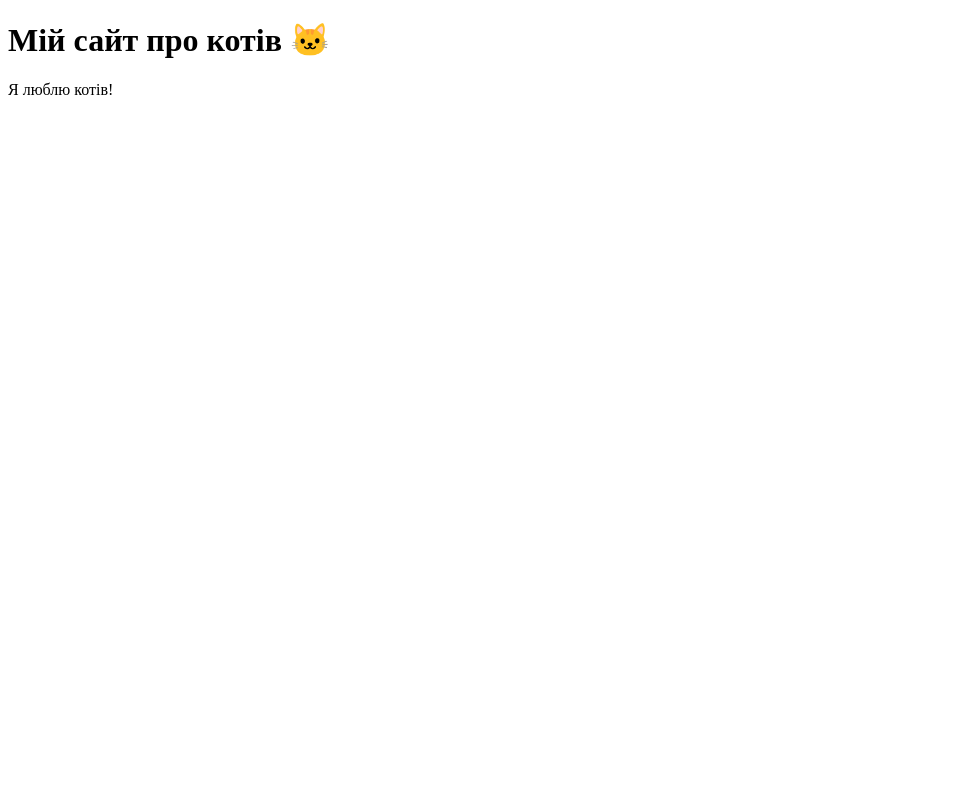
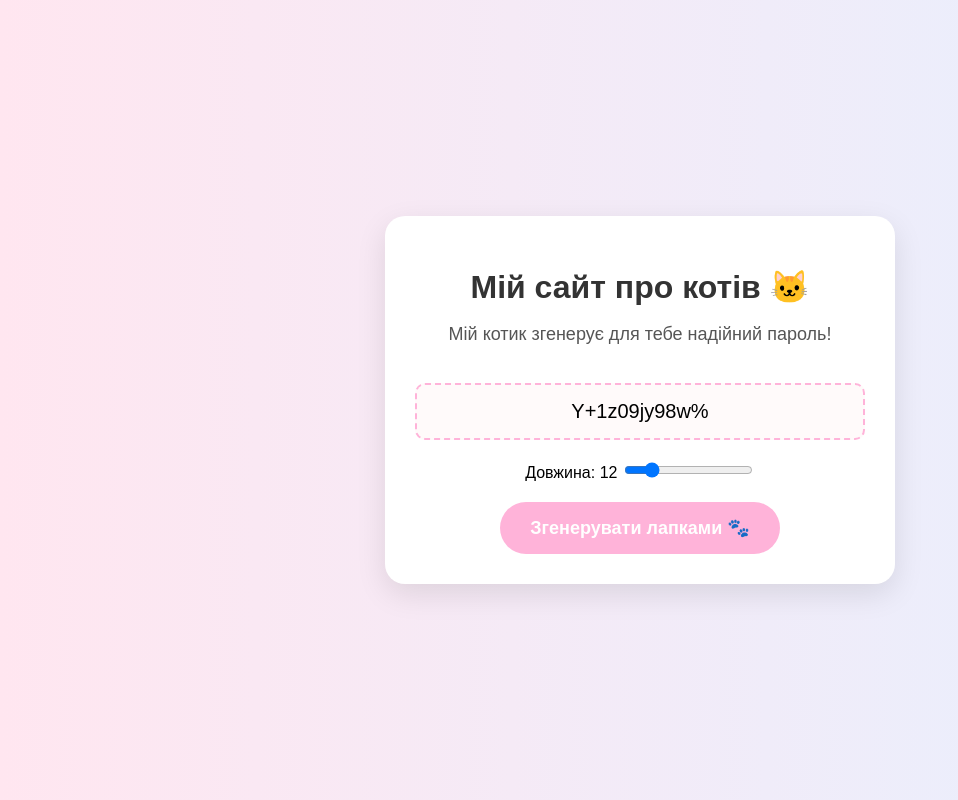
Before and after one commit to alinkaskakovets34/cats-project, a plain HTML site: page index.html in a window 1280 px wide. Shown: the whole page, without its empty margins (0-958 px from the left). Drawn offline with Linux system fonts and the light colour scheme.

Commit message:
First commit: cat password generator

```diff
--- /dev/null
+++ b/app.js
@@ -0,0 +1,31 @@
+// 1. Отримуємо посилання на елементи DOM
+const passwordDisplay = document.getElementById('password-display');
+const lengthSlider = document.getElementById('length-slider');
+const lengthValue = document.getElementById('length-value');
+const generateBtn = document.getElementById('generate-btn');
+
+// 2. Оновлення цифри довжини при русі повзунка
+lengthSlider.addEventListener('input', () => {
+    lengthValue.textContent = lengthSlider.value;
+});
+
+// 3. Функція генерації
+function generatePassword() {
+    const length = lengthSlider.value;
+    const charset = "abcdefghijklmnopqrstuvwxyzABCDEFGHIJKLMNOPQRSTUVWXYZ0123456789!@#$%^&*()_+";
+    let password = "";
+
+    for (let i = 0; i < length; i++) {
+        // Вибираємо випадковий індекс із рядка charset
+        const randomIndex = Math.floor(Math.random() * charset.length);
+        password += charset[randomIndex];
+    }
+
+    passwordDisplay.value = password;
+}
+
+// 4. Слухаємо клік на кнопку
+generateBtn.addEventListener('click', generatePassword);
+
+// Генеруємо пароль відразу при завантаженні
+generatePassword();
--- a/index.html
+++ b/index.html
@@ -1,10 +1,28 @@
 <!DOCTYPE html>
-<html>
+<html lang="uk">
 <head>
-    <title>Коти</title>
+    <meta charset="UTF-8">
+    <title>Котячий Генератор Паролів 🐱</title>
+    <link rel="stylesheet" href="style.css">
 </head>
 <body>
+
+<div class="container">
     <h1>Мій сайт про котів 🐱</h1>
-    <p>Я люблю котів!</p>
+    <p>Мій котик згенерує для тебе надійний пароль!</p>
+
+    <div class="password-box">
+        <input type="text" id="password-display" readonly placeholder="Тут буде пароль">
+    </div>
+
+    <div class="settings">
+        <label for="length">Довжина: <span id="length-value">12</span></label>
+        <input type="range" id="length-slider" min="8" max="30" value="12">
+    </div>
+
+    <button id="generate-btn">Згенерувати лапками 🐾</button>
+</div>
+
+<script src="app.js"></script>
 </body>
 </html>
--- /dev/null
+++ b/style.css
@@ -0,0 +1,54 @@
+body {
+    background: linear-gradient(to right, #ffe6f0, #e6f0ff);
+    font-family: Arial, sans-serif;
+    margin: 0;
+    padding: 0;
+    display: flex;
+    justify-content: center;
+    align-items: center;
+    height: 100vh;
+}
+
+.container {
+    background-color: white;
+    width: 90%;
+    max-width: 450px;
+    padding: 30px;
+    border-radius: 20px;
+    text-align: center;
+    box-shadow: 0 10px 30px rgba(0,0,0,0.1);
+}
+
+h1 { color: #333; margin-bottom: 10px; }
+p { font-size: 18px; color: #555; }
+
+.password-box input {
+    width: 100%;
+    padding: 15px;
+    margin: 20px 0;
+    font-size: 20px;
+    border: 2px dashed #ffb3d9;
+    border-radius: 10px;
+    text-align: center;
+    background: #fffafa;
+    box-sizing: border-box;
+}
+
+.settings { margin-bottom: 20px; }
+
+#generate-btn {
+    background-color: #ffb3d9;
+    border: none;
+    padding: 15px 30px;
+    font-size: 18px;
+    border-radius: 50px;
+    cursor: pointer;
+    transition: 0.3s;
+    color: white;
+    font-weight: bold;
+}
+
+#generate-btn:hover {
+    background-color: #ff85c2;
+    transform: scale(1.05);
+}
```
